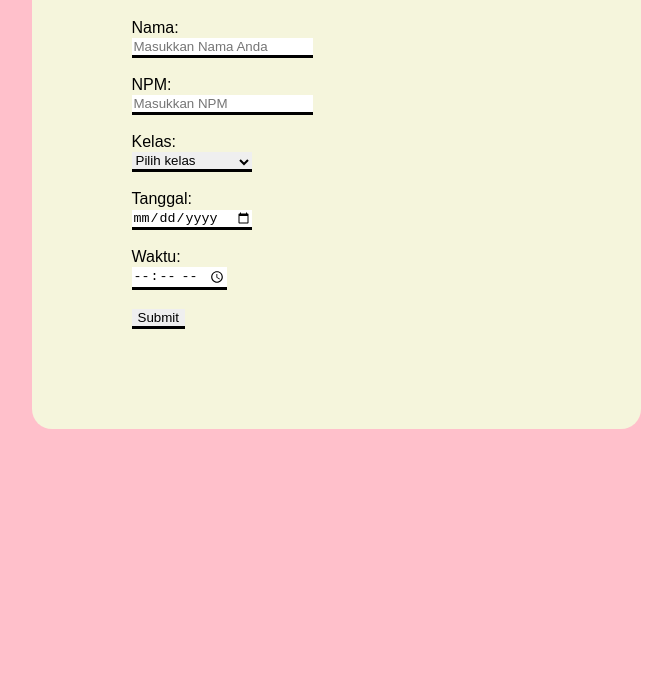
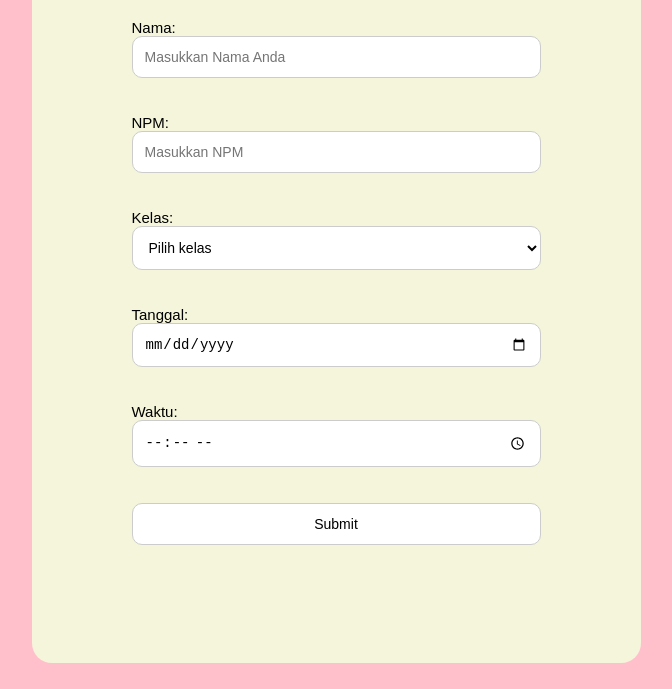
Before and after one commit to Dilaalya/PEMWEB, a plain HTML site: page form.html in a window 1280 px wide. Shown: the part 169-858 px from the top of the page, without its empty margins (304-976 px from the left). Before the commit the page ends 800 px from the top, so only its background shows below. Drawn offline with Linux system fonts and the light colour scheme.

Commit message:
Update form.css

```diff
--- a/form.css
+++ b/form.css
@@ -14,12 +14,15 @@
 
 }
 
-input, select{
-    border: none;
-    border-bottom: 3px solid black;
-    background-color: beige
+input, select {
     width: 100%;
-    padding: lem;
+    padding: 12px;
+    margin-bottom: 18px;
+    border: 1px solid #ccc;
+    border-radius: 10px;
+    background-color: white;
+    box-sizing: border-box;
+    font-size: 14px;
 }
 
 button{
@@ -34,4 +37,5 @@
 
 label{
     display: block;
+    font-size: 15px;
 }
```
